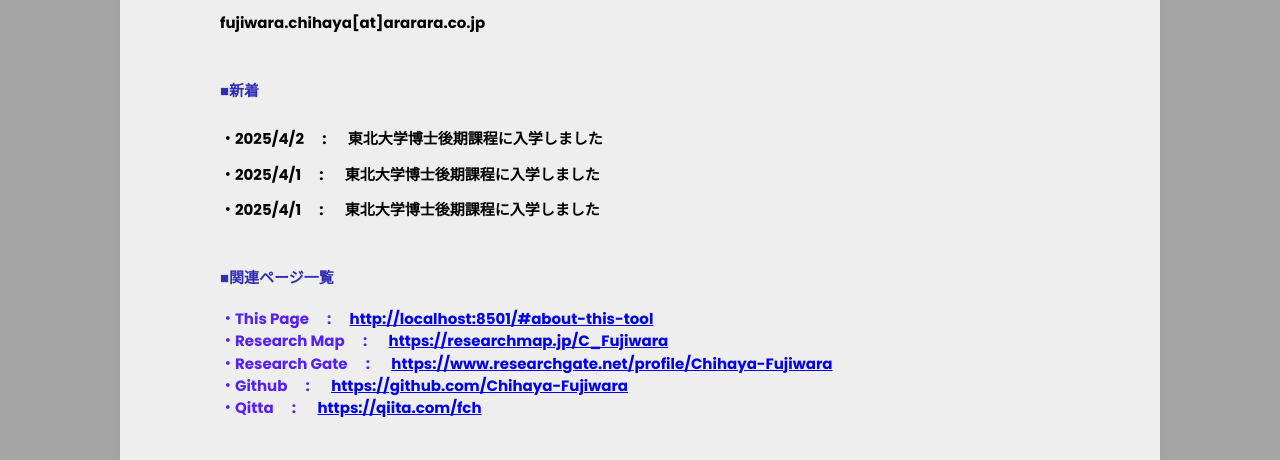
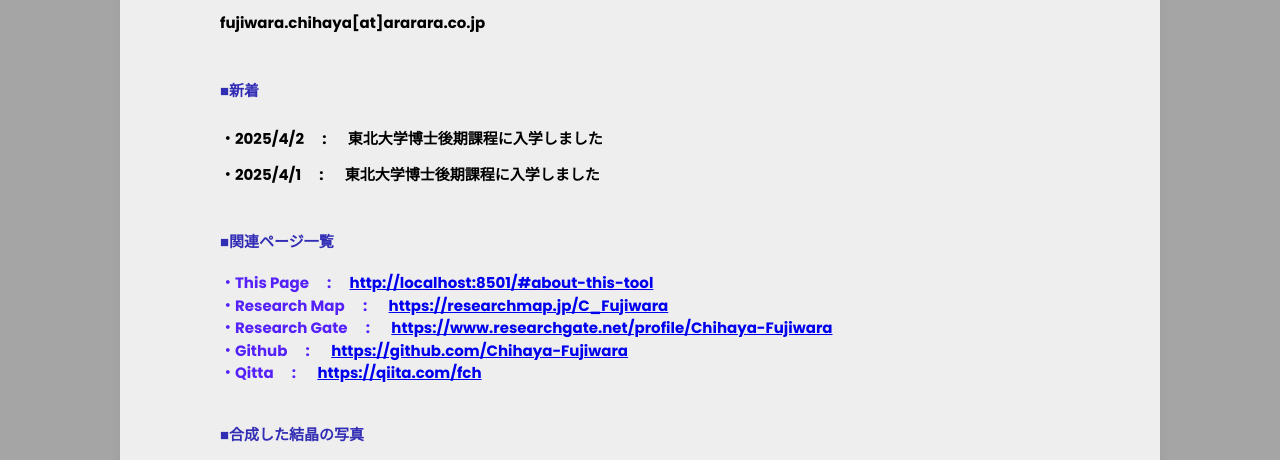
Before and after one commit to Chihaya-Fujiwara/homepage, a Flask app: page / in a window 1280 px wide. Shown: the part 341-801 px from the top of the page. Run offline with Flask 3, Linux system fonts and the light colour scheme.

Commit message:
third commit

```diff
--- a/templates/index.html
+++ b/templates/index.html
@@ -35,8 +35,6 @@
     <section class="main_black">
         <h1>{% if lang == 'ja' %}・2025/4/2 &emsp;: &emsp; 東北大学博士後期課程に入学しました
             {% else %}・2025/4/2 &emsp;: &emsp; Entered Tohoku University Doctoral Program.{% endif %}</h1>
-        <h1>{% if lang == 'ja' %}・2025/4/1 &emsp;: &emsp; 東北大学博士後期課程に入学しました
-            {% else %}・2025/4/1 &emsp;: &emsp; Entered Tohoku University Doctoral Program.{% endif %}</h1>
         <h1>{% if lang == 'ja' %}・2025/4/1 &emsp;: &emsp; 東北大学博士後期課程に入学しました
             {% else %}・2025/4/1 &emsp;: &emsp; Entered Tohoku University Doctoral Program.{% endif %}</h1>
     </section>
```
